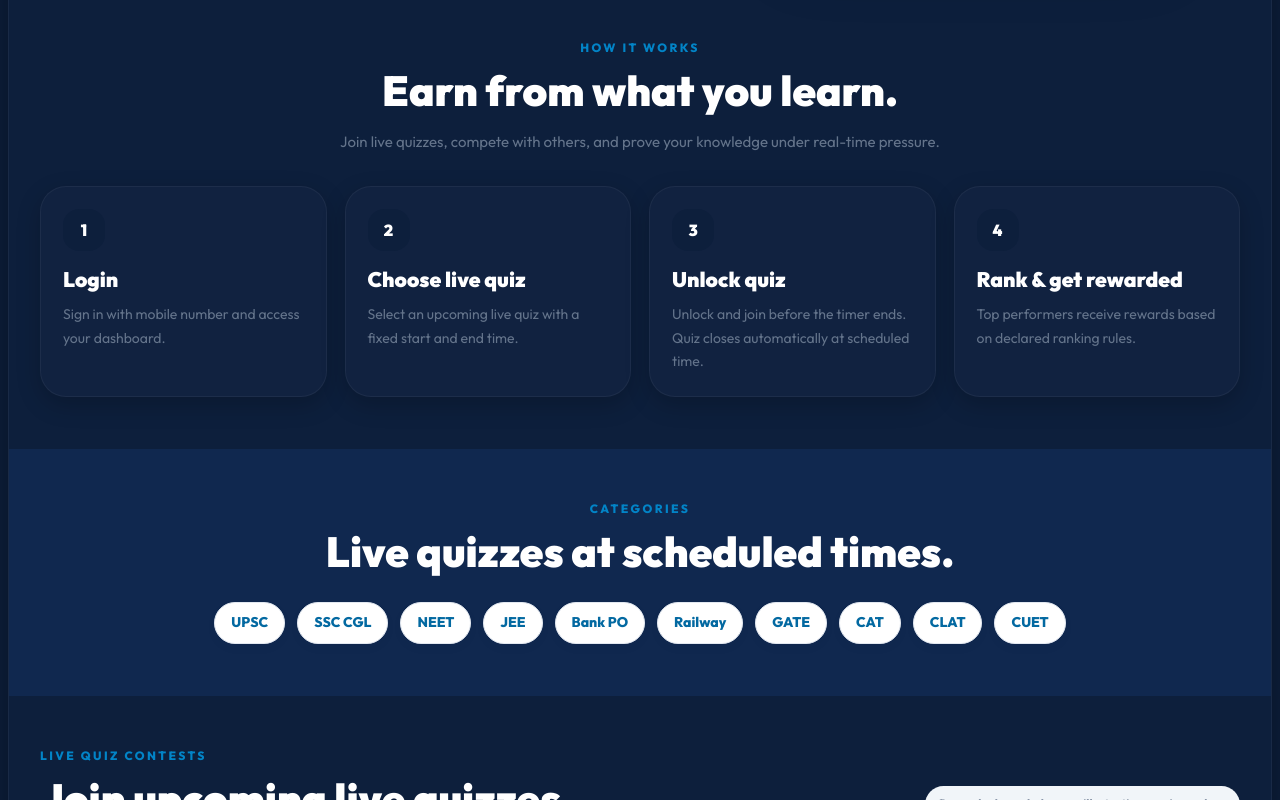
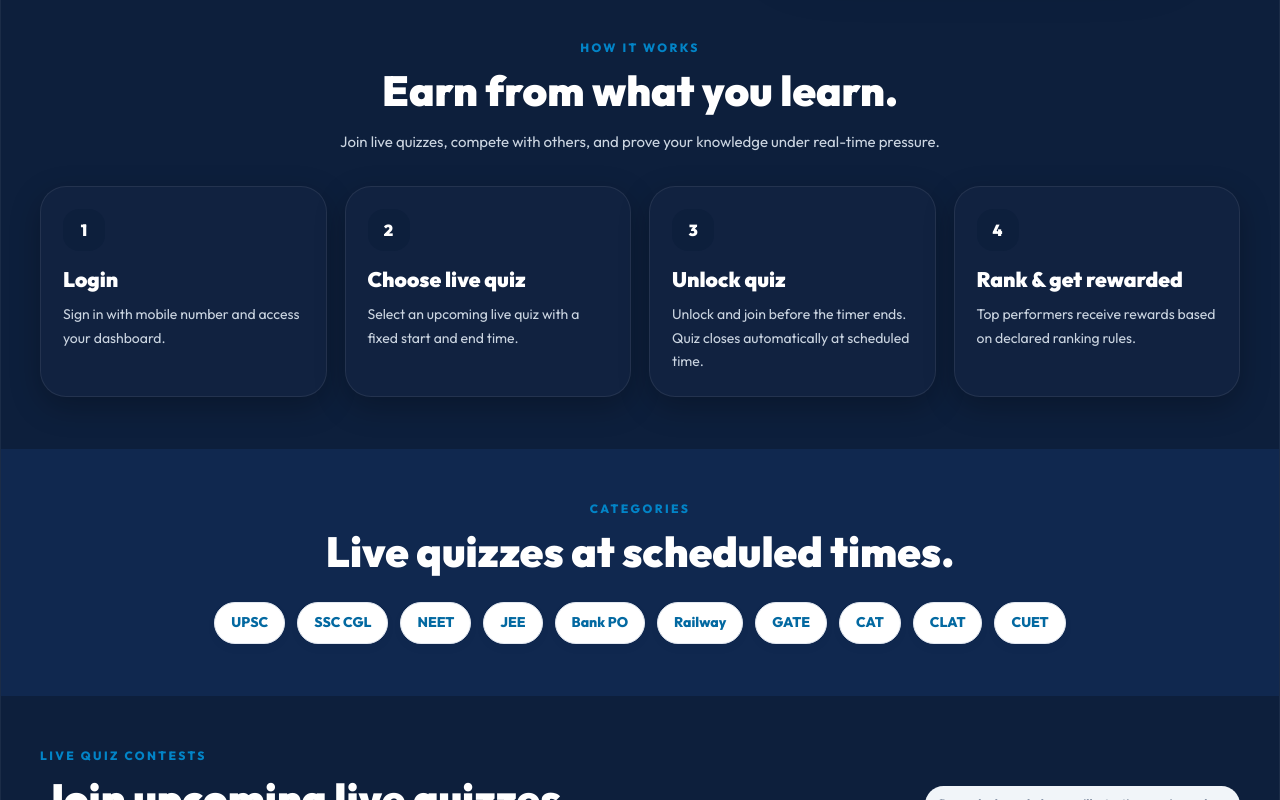
Before and after one commit to Divya147940/play-11, a React (Vite) app in the folder frontend/: page / in a window 1280 px wide. Shown: the part 920-1720 px from the top of the page. Built offline with nearby package versions, Linux system fonts and the light colour scheme; the HTML template or start-up script is replaced by a standard one.

Commit message:
feat: initialize global styles with Tailwind CSS and custom UI theme components

```diff
--- a/frontend/src/index.css
+++ b/frontend/src/index.css
@@ -28,20 +28,22 @@
 
 body {
     font-family: 'Outfit', 'Arial', sans-serif;
-    background: #0d1f3c; /* Exact matches for your dark screenshot */
+    background: #0d1f3c;
     color: #f8fafc;
     line-height: 1.4;
     min-height: 100vh;
+    transition: background-color 0.4s ease;
 }
 
 .page {
     max-width: 1300px;
-    margin: 3px 8px; /* Fixed 3px margin on top/bottom as requested */
+    margin: 3px auto; /* Exactly 3px top/bottom as requested, auto for horizontal centering */
     background: #0d1f3c;
     border-radius: 32px;
     overflow: hidden;
-    box-shadow: 0 15px 40px rgba(0, 0, 0, 0.4);
-    border: 1px solid rgba(255,255,255,0.05);
+    box-shadow: 0 20px 50px rgba(0, 0, 0, 0.5);
+    border: 1px solid rgba(255,255,255,0.06);
+    transition: transform 0.3s ease;
 }
 
 .topbar {
@@ -92,7 +94,7 @@
     border: none;
     cursor: pointer;
     font-weight: 800;
-    transition: 0.2s ease;
+    transition: all 0.3s cubic-bezier(0.4, 0, 0.2, 1);
 }
 
 .login-btn {
@@ -145,8 +147,9 @@
     margin-top: 16px;
     max-width: 560px;
     font-size: 16px;
-    color: #cbd5e1;
+    color: #cbd5e1; /* Higher visibility for subtext */
     line-height: 1.7;
+    opacity: 0.9;
 }
 
 .hero-actions {
@@ -357,7 +360,7 @@
     max-width: 760px;
     margin: 14px auto 0;
     font-size: 15px;
-    color: #64748b;
+    color: #cbd5e1; /* Increased visibility */
     line-height: 1.7;
 }
 
@@ -374,8 +377,14 @@
 .panel, .contest-card, .feature-card, .faq-item, .dash-box, .board-box, .nav-preview {
     background: #112240;
     border-radius: 26px;
-    box-shadow: 0 8px 24px rgba(0, 0, 0, 0.2);
-    border: 1px solid rgba(255,255,255,0.05);
+    box-shadow: 0 10px 30px rgba(0, 0, 0, 0.25);
+    border: 1px solid rgba(255,255,255,0.08);
+    transition: transform 0.3s ease, box-shadow 0.3s ease;
+}
+
+.panel:hover, .contest-card:hover, .feature-card:hover {
+    transform: translateY(-5px);
+    box-shadow: 0 15px 40px rgba(0, 0, 0, 0.4);
 }
 
 .panel, .contest-card, .feature-card, .faq-item, .contest-card { padding: 22px; }
@@ -399,7 +408,12 @@
     color: #fff;
 }
 
-.panel p, .contest-card p, .feature-card p { margin-top: 8px; color: #64748b; font-size: 14px; line-height: 1.7; }
+.panel p, .contest-card p, .feature-card p {
+    margin-top: 8px;
+    color: #cbd5e1; /* Higher visibility */
+    font-size: 14px;
+    line-height: 1.7;
+}
 
 .tags {
     margin-top: 26px;
```
